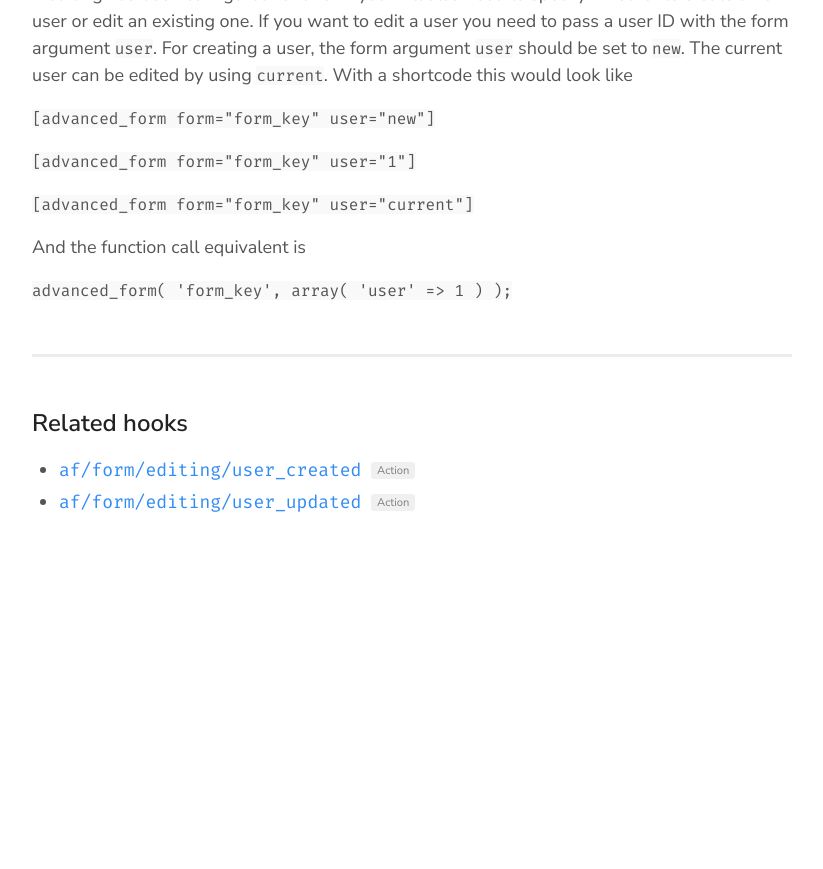
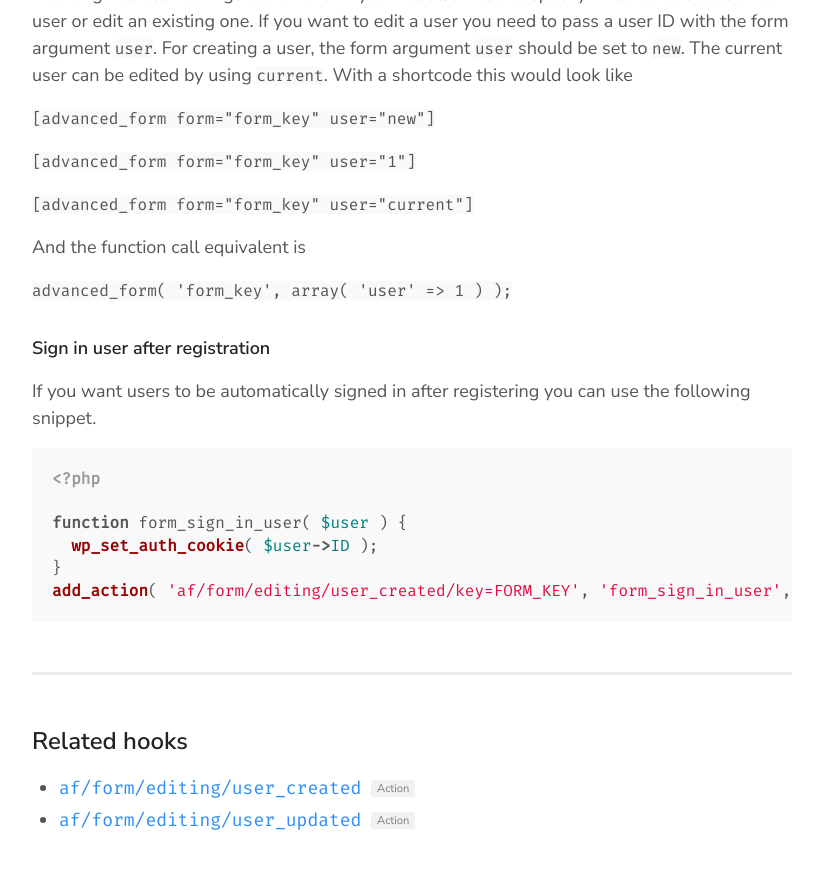
Before and after one commit to advancedforms/advancedforms.github.io, a Jekyll site: the page built from _posts/2018-06-21-creating-and-editing-users.markdown, in a window 1280 px wide and 900 px high, scrolled down 1398 px. Shown: the top 869 px of the window, without its empty margins (28-851 px from the left). Built offline with Jekyll 4.4.1, drawn with Linux system fonts in a browser that asks for light colours; comment, search, counter and statistics services are not loaded; before the commit the page ends 1980 px from its top, so only the background shows below that.

Commit message:
Added snippet for signing in user after registration

```diff
--- a/_posts/2018-06-21-creating-and-editing-users.markdown
+++ b/_posts/2018-06-21-creating-and-editing-users.markdown
@@ -31,3 +31,16 @@ If editing has been configured for a form you will also need to specify whether
 And the function call equivalent is
 
 `advanced_form( 'form_key', array( 'user' => 1 ) );`
+
+## Sign in user after registration
+
+If you want users to be automatically signed in after registering you can use the following snippet.
+
+{% highlight php startinline %}
+<?php
+
+function form_sign_in_user( $user ) {
+  wp_set_auth_cookie( $user->ID );
+}
+add_action( 'af/form/editing/user_created/key=FORM_KEY', 'form_sign_in_user', 10, 1 );
+{% endhighlight %}
```
